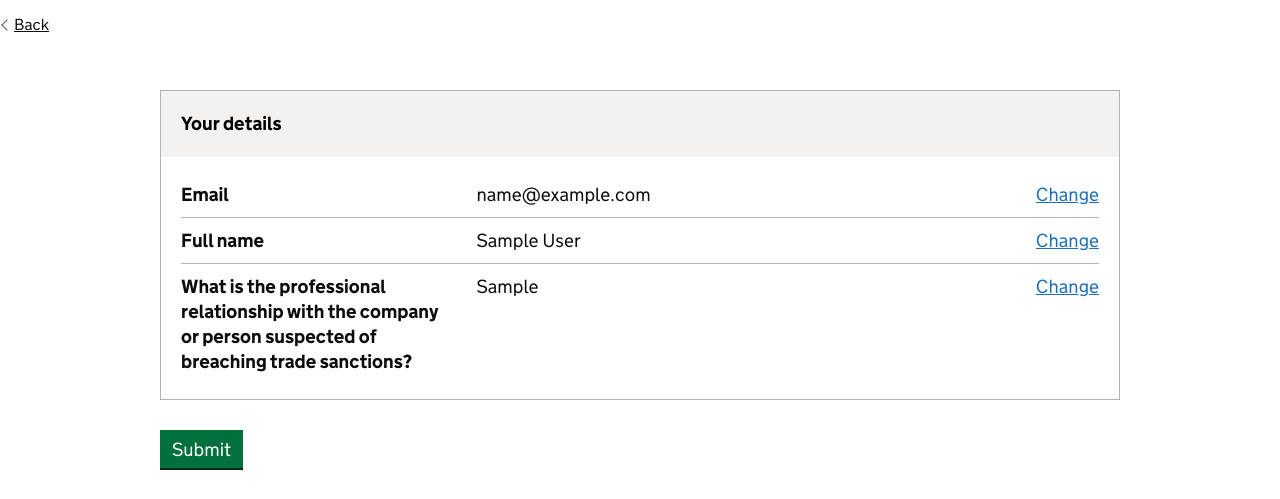
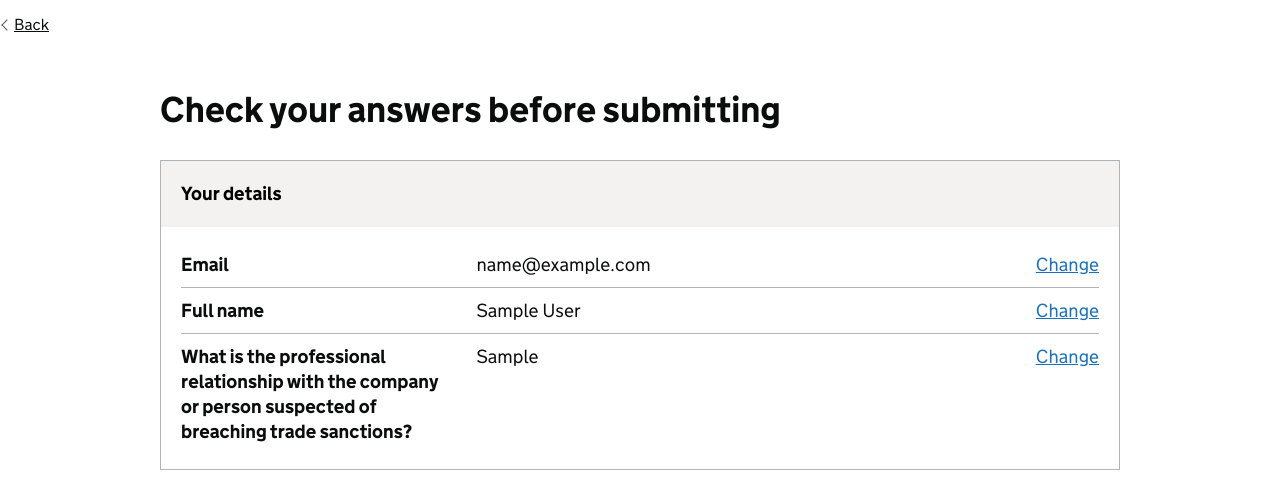
Before and after one commit to uktrade/report-a-breach, a Django app: template report_a_breach/templates/summary.html in a window 1280 px wide. Shown: the part 60-559 px from the top of the page. Run offline with Django 4.2, Linux system fonts and the light colour scheme; the template is opened without the code that fills it: most values are stand-ins (such as "Sample title", 1, 10 or a date in 2020).

Commit message:
update templates, general tidying

```diff
--- a/report_a_breach/templates/choices_form.html
+++ b/report_a_breach/templates/choices_form.html
@@ -34,7 +34,7 @@
     <div class="govuk-radios" data-module="govuk-radios">
     <div class="govuk-radios__item">
       {% for choice in form.field %}
-      <input class="govuk-radios__input" id="choice" name="{{ form.field.name }}" data-module="govuk-radios" type="radio">
+      <input class="govuk-radios__input" id="choice" name="{{ form.field.name }}" type="radio">
       {{ choice }}<br>
       {% endfor %}
     </div>
--- a/report_a_breach/templates/summary.html
+++ b/report_a_breach/templates/summary.html
@@ -17,7 +17,13 @@
 
 {% block content %}
 {% block two_thirds %}
-
+<div>
+<h2 class="govuk-heading-l">
+			{% block title %}
+				Check your answers before submitting
+			{% endblock %}
+		</h2>
+</div>
         <div class="govuk-summary-card">
   <div class="govuk-summary-card__title-wrapper">
     <h2 class="govuk-summary-card__title">Your details</h2>
```
